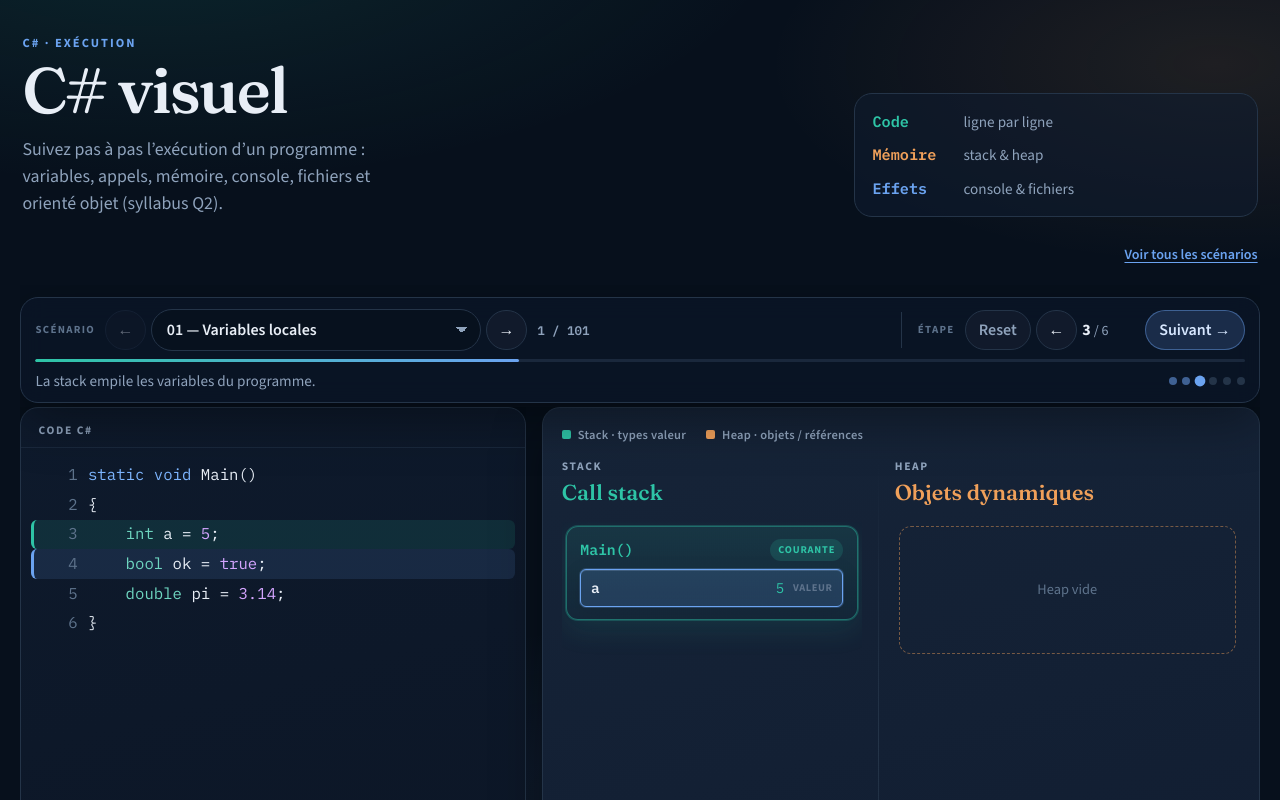
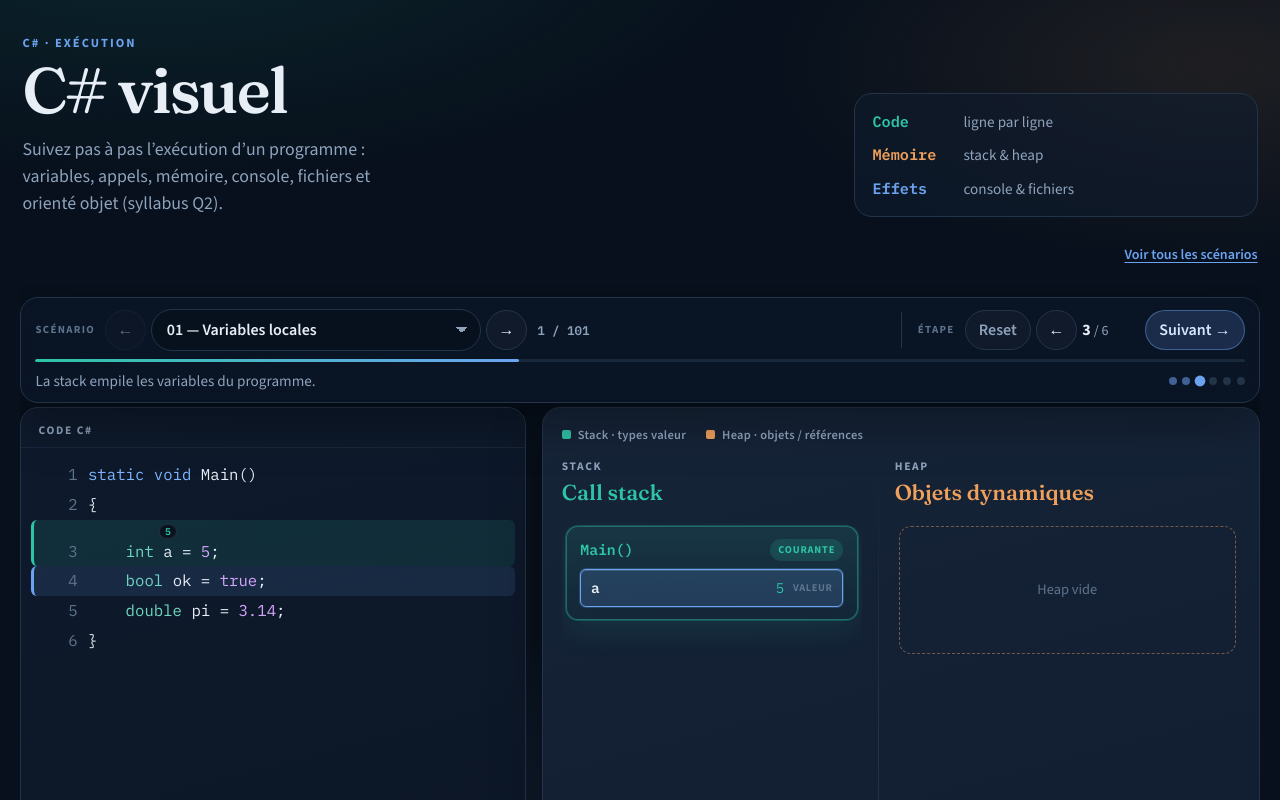
Before and after one commit to fpluquet/csharp-interactif, a Vue app: page /s/locals in a window 1280 px wide. Both pictures are taken after a click on the button "Aller à l’étape de cette ligne". Shown: the top 800 px of the page. Built offline with nearby package versions, Linux system fonts and the light colour scheme.

Commit message:
Enhance CodePanel.vue and ScenarioPlayer.vue: Added support for stack and heap props in CodePanel, improved tokenization logic, and integrated inline value hints. Updated ScenarioPlayer to pass stack and heap data to CodePanel for better context during code execution.

```diff
--- a/src/components/CodePanel.vue
+++ b/src/components/CodePanel.vue
@@ -1,6 +1,7 @@
 <script setup lang="ts">
-import { computed, nextTick, ref, watch } from "vue";
-import type { ReturnFlow } from "../types/memory";
+import { computed, nextTick, ref, toRef, watch } from "vue";
+import { lookupInlineValue, useInlineValues } from "../composables/useInlineValues";
+import type { HeapObject, ReturnFlow, StackFrame } from "../types/memory";
 
 const props = defineProps<{
   lines: string[];
@@ -11,7 +12,14 @@ const props = defineProps<{
   /** Indices de lignes associées à au moins une étape (cliquables). */
   navigableLines?: number[];
   returnFlow?: ReturnFlow;
+  stack?: StackFrame[];
+  heap?: HeapObject[];
 }>();
+
+const bindings = useInlineValues(
+  toRef(() => props.stack ?? []),
+  toRef(() => props.heap ?? []),
+);
 
 const emit = defineEmits<{
   selectLine: [lineIndex: number];
@@ -60,61 +68,160 @@ function onLineKeydown(event: KeyboardEvent, lineIndex: number) {
   }
 }
 
-function tokenize(line: string): { text: string; type: string }[] {
+type Token = { text: string; type: string; value?: string; valueRef?: boolean };
+
+const KEYWORDS = new Set([
+  "static",
+  "void",
+  "public",
+  "private",
+  "protected",
+  "class",
+  "interface",
+  "record",
+  "new",
+  "ref",
+  "out",
+  "in",
+  "return",
+  "if",
+  "else",
+  "switch",
+  "case",
+  "default",
+  "break",
+  "continue",
+  "for",
+  "while",
+  "do",
+  "foreach",
+  "try",
+  "catch",
+  "finally",
+  "throw",
+  "using",
+  "namespace",
+  "virtual",
+  "override",
+  "abstract",
+  "base",
+  "sealed",
+  "params",
+  "where",
+  "get",
+  "set",
+  "init",
+  "yield",
+  "typeof",
+  "is",
+  "as",
+  "this",
+]);
+
+const TYPES = new Set(["int", "bool", "double", "string", "object", "char", "var", "List", "true", "false", "null"]);
+
+function classifyWord(word: string): string {
+  if (KEYWORDS.has(word)) return "keyword";
+  if (TYPES.has(word) && word !== "true" && word !== "false" && word !== "null") return "type";
+  if (word === "true" || word === "false" || word === "null") return "bool";
+  return "ident";
+}
+
+function tokenize(line: string): Token[] {
   const parts = line.split(
-    /(\b(?:static|void|public|private|class|interface|int|bool|double|string|object|char|var|new|true|false|null|List|ref|out|return|if|else|switch|case|default|break|continue|for|while|do|foreach|in|try|catch|finally|throw|using|namespace|virtual|override|abstract|base)\b|"[^"]*"|\d+(?:\.\d+)?[fdm]?|\/\/.*$|[=;{}()[\],.:+*\/%<>!?|&^-])/g,
+    /(\b(?:static|void|public|private|protected|class|interface|record|int|bool|double|string|object|char|var|new|true|false|null|List|ref|out|in|return|if|else|switch|case|default|break|continue|for|while|do|foreach|try|catch|finally|throw|using|namespace|virtual|override|abstract|base|sealed|params|where|get|set|init|yield|typeof|is|as|this)\b|"[^"]*"|\d+(?:\.\d+)?[fdm]?|\/\/.*$|[=;{}()[\],.:+*\/%<>!?|&^-])/g,
   );
 
-  return parts
-    .filter((p) => p !== undefined && p !== "")
-    .map((text) => {
-      if (/^\/\//.test(text)) return { text, type: "comment" };
-      if (/^"(?:[^"]*)"$/.test(text)) return { text, type: "string" };
-      if (
-        /^(static|void|public|private|class|interface|new|ref|out|return|if|else|switch|case|default|break|continue|for|while|do|foreach|in|try|catch|finally|throw|using|namespace|virtual|override|abstract|base)$/.test(
-          text,
-        )
-      ) {
-        return { text, type: "keyword" };
+  const tokens: Token[] = [];
+  for (const text of parts) {
+    if (text === undefined || text === "") continue;
+    if (/^\/\//.test(text)) {
+      tokens.push({ text, type: "comment" });
+      continue;
+    }
+    if (/^"(?:[^"]*)"$/.test(text)) {
+      tokens.push({ text, type: "string" });
+      continue;
+    }
+    if (/^\d+(?:\.\d+)?[fdm]?$/.test(text)) {
+      tokens.push({ text, type: "number" });
+      continue;
+    }
+    if (/^[A-Za-z_][A-Za-z0-9_]*$/.test(text)) {
+      tokens.push({ text, type: classifyWord(text) });
+      continue;
+    }
+    const bits = text.split(/(\b[A-Za-z_][A-Za-z0-9_]*\b)/g);
+    for (const bit of bits) {
+      if (!bit) continue;
+      if (/^[A-Za-z_][A-Za-z0-9_]*$/.test(bit)) {
+        tokens.push({ text: bit, type: classifyWord(bit) });
+      } else {
+        tokens.push({ text: bit, type: "plain" });
       }
-      if (/^(int|bool|double|string|object|char|var|List)$/.test(text)) {
-        return { text, type: "type" };
-      }
-      if (/^(true|false|null)$/.test(text)) return { text, type: "bool" };
-      if (/^\d+(?:\.\d+)?[fdm]?$/.test(text)) return { text, type: "number" };
-      return { text, type: "plain" };
-    });
+    }
+  }
+  return tokens;
 }
 
-type LinePart =
-  | { kind: "tokens"; text: string }
-  | { kind: "rewrite"; before: string; call: string; after: string; value: string; phase: ReturnFlow["phase"] };
+function decorate(text: string, showHints: boolean): Token[] {
+  const tokens = tokenize(text);
+  if (!showHints) return tokens;
+
+  let receiver: string | undefined;
+  return tokens.map((tok) => {
+    const isName = tok.type === "ident" || tok.text === "this";
+    if (isName) {
+      const found = lookupInlineValue(tok.text, receiver, bindings.value);
+      receiver = tok.text;
+      if (found) return { ...tok, value: found.text, valueRef: found.ref };
+      return tok;
+    }
+    if (tok.text === ".") return tok;
+    receiver = undefined;
+    return tok;
+  });
+}
 
 const renderedLines = computed(() => {
   const flow = props.returnFlow;
+  const active = new Set([
+    ...props.highlightLines,
+    ...(props.nextHighlightLines ?? []),
+  ]);
+
   return props.lines.map((line, index) => {
+    const showHints = active.has(index);
+    const tokens = decorate(line, showHints);
+    const hasHints = tokens.some((tok) => tok.value);
+
     if (
       !flow ||
       index !== flow.callLine ||
       (flow.phase !== "replaces" && flow.phase !== "assigned")
     ) {
-      return { index, parts: [{ kind: "tokens" as const, text: line }] };
+      return { index, hasHints, parts: [{ kind: "tokens" as const, tokens }] };
     }
 
     const at = line.indexOf(flow.callExpr);
     if (at < 0) {
-      return { index, parts: [{ kind: "tokens" as const, text: line }] };
+      return { index, hasHints, parts: [{ kind: "tokens" as const, tokens }] };
     }
 
-    const part: LinePart = {
-      kind: "rewrite",
-      before: line.slice(0, at),
-      call: flow.callExpr,
-      after: line.slice(at + flow.callExpr.length),
-      value: flow.value,
-      phase: flow.phase,
+    return {
+      index,
+      hasHints,
+      parts: [
+        {
+          kind: "rewrite" as const,
+          before: decorate(line.slice(0, at), showHints),
+          call: flow.callExpr,
+          after: decorate(line.slice(at + flow.callExpr.length), showHints),
+          value: flow.value,
+          phase: flow.phase,
+        },
+      ],
     };
-    return { index, parts: [part] };
   });
 });
 
@@ -170,6 +277,7 @@ watch(
           'is-executed': isExecuted(row.index),
           'is-upcoming': isUpcoming(row.index),
           'is-navigable': isNavigable(row.index),
+          'has-hints': row.hasHints,
         }"
         :role="isNavigable(row.index) ? 'button' : undefined"
         :tabindex="isNavigable(row.index) ? 0 : undefined"
@@ -181,22 +289,32 @@ watch(
         <code class="code-line__text">
           <template v-for="(part, pi) in row.parts" :key="pi">
             <template v-if="part.kind === 'tokens'">
-              <template v-if="part.text.length">
+              <template v-if="part.tokens.length">
                 <span
-                  v-for="(tok, ti) in tokenize(part.text)"
+                  v-for="(tok, ti) in part.tokens"
                   :key="ti"
-                  :class="`tok tok--${tok.type}`"
-                >{{ tok.text }}</span>
+                  :class="[
+                    `tok tok--${tok.type}`,
+                    { 'has-val': tok.value, 'has-val--ref': tok.valueRef },
+                  ]"
+                >
+                  <span v-if="tok.value" class="tok__hint">{{ tok.value }}</span>{{ tok.text }}
+                </span>
               </template>
               <span v-else>&nbsp;</span>
             </template>
 
             <template v-else>
               <span
-                v-for="(tok, ti) in tokenize(part.before)"
+                v-for="(tok, ti) in part.before"
                 :key="`b-${ti}`"
-                :class="`tok tok--${tok.type}`"
-              >{{ tok.text }}</span>
+                :class="[
+                  `tok tok--${tok.type}`,
+                  { 'has-val': tok.value, 'has-val--ref': tok.valueRef },
+                ]"
+              >
+                <span v-if="tok.value" class="tok__hint">{{ tok.value }}</span>{{ tok.text }}
+              </span>
 
               <span class="rewrite" :data-phase="part.phase">
                 <span class="rewrite__old" title="Appel d’origine">{{ part.call }}</span>
@@ -205,10 +323,15 @@ watch(
               </span>
 
               <span
-                v-for="(tok, ti) in tokenize(part.after)"
+                v-for="(tok, ti) in part.after"
                 :key="`a-${ti}`"
-                :class="`tok tok--${tok.type}`"
-              >{{ tok.text }}</span>
+                :class="[
+                  `tok tok--${tok.type}`,
+                  { 'has-val': tok.value, 'has-val--ref': tok.valueRef },
+                ]"
+              >
+                <span v-if="tok.value" class="tok__hint">{{ tok.value }}</span>{{ tok.text }}
+              </span>
             </template>
           </template>
         </code>
@@ -247,14 +370,21 @@ watch(
 
 .code-line {
   display: grid;
-  grid-template-columns: 2.2rem 1fr;
+  grid-template-columns: 2.2rem minmax(0, 1fr);
+  align-items: end;
   gap: 0.65rem;
   padding: 0.12rem 0.55rem;
   border-radius: var(--radius-sm);
   border-left: 3px solid transparent;
+  overflow: visible;
   transition:
     background var(--duration) var(--ease),
-    border-color var(--duration) var(--ease);
+    border-color var(--duration) var(--ease),
+    padding-top var(--duration) var(--ease);
+
+  &.has-hints {
+    padding-top: 1.2rem;
+  }
 
   &.is-executed {
     background: rgba(46, 196, 166, 0.12);
@@ -288,6 +418,8 @@ watch(
 }
 
 .code-line__text {
+  min-width: 0;
+  overflow: visible;
   white-space: pre;
   color: var(--text);
   font-family: inherit;
@@ -366,4 +498,34 @@ watch(
   color: var(--text-dim);
   font-style: italic;
 }
+
+.tok.has-val {
+  position: relative;
+}
+
+.tok__hint {
+  position: absolute;
+  left: 50%;
+  bottom: calc(100% + 0.12rem);
+  transform: translateX(-50%);
+  padding: 0.06rem 0.32rem;
+  border-radius: 999px;
+  background: rgba(8, 16, 28, 0.88);
+  border: 1px solid rgba(255, 255, 255, 0.1);
+  color: var(--stack);
+  font-size: 0.62em;
+  font-weight: 700;
+  font-family: var(--font-code);
+  line-height: 1.15;
+  letter-spacing: 0.01em;
+  white-space: nowrap;
+  pointer-events: none;
+  max-width: 6.5rem;
+  overflow: hidden;
+  text-overflow: ellipsis;
+}
+
+.tok.has-val--ref .tok__hint {
+  color: var(--heap);
+}
 </style>
--- a/src/components/ScenarioPlayer.vue
+++ b/src/components/ScenarioPlayer.vue
@@ -88,6 +88,8 @@ const nextHighlightLines = computed(() => {
           :next-highlight-lines="nextHighlightLines"
           :navigable-lines="navigableLines"
           :return-flow="currentStep.returnFlow"
+          :stack="currentStep.stack"
+          :heap="currentStep.heap"
           @select-line="gotoLine"
         />
         <Transition name="fade-slide" mode="out-in">
--- /dev/null
+++ b/src/composables/useInlineValues.ts
@@ -0,0 +1,94 @@
+import { computed, type Ref } from "vue";
+import type { HeapObject, StackFrame } from "../types/memory";
+
+export type InlineBinding = {
+  text: string;
+  ref: boolean;
+};
+
+function fieldKey(label: string): string {
+  return label
+    .replace(/[<>]/g, "")
+    .replace(/\s*\([^)]*\)/g, "")
+    .trim();
+}
+
+function formatValue(raw: string): string {
+  const text = raw.replace(/^→\s*/, "").trim();
+  if (text.length <= 18) return text;
+  return `${text.slice(0, 16)}…`;
+}
+
+function isRefValue(slot: { kind?: string; value: string }): boolean {
+  return slot.kind === "ref" || slot.value.startsWith("→") || /^#/.test(slot.value.replace(/^→\s*/, ""));
+}
+
+function fieldsOf(heap: HeapObject[], objectId?: string): Map<string, InlineBinding> {
+  const map = new Map<string, InlineBinding>();
+  if (!objectId) return map;
+  const obj = heap.find((item) => item.id === objectId);
+  if (!obj) return map;
+  for (const field of obj.fields) {
+    const key = fieldKey(field.label);
+    if (!key || !field.value) continue;
+    map.set(key, { text: formatValue(field.value), ref: isRefValue(field) });
+  }
+  return map;
+}
+
+export function collectBindings(stack: StackFrame[], heap: HeapObject[]) {
+  const locals = new Map<string, InlineBinding & { targetId?: string }>();
+  const qualified = new Map<string, InlineBinding>();
+
+  for (const frame of stack) {
+    for (const slot of frame.slots) {
+      if (!slot.name || slot.value === "") continue;
+      const binding = {
+        text: formatValue(slot.value),
+        ref: isRefValue(slot),
+        targetId: slot.targetId,
+      };
+      locals.set(slot.name, binding);
+      const simple = slot.name.split(/\s+/)[0];
+      if (simple && simple !== slot.name) locals.set(simple, binding);
+      const dotted = slot.name.split(".");
+      if (dotted.length === 2) {
+        qualified.set(slot.name, binding);
+        locals.set(dotted[1], binding);
+      }
+    }
+  }
+
+  const top = stack[stack.length - 1];
+  const thisSlot = top?.slots.find((s) => s.name === "this");
+  const thisFields = fieldsOf(heap, thisSlot?.targetId);
+
+  return { locals, qualified, thisFields, heap };
+}
+
+export function lookupInlineValue(
+  name: string,
+  receiver: string | undefined,
+  bindings: ReturnType<typeof collectBindings>,
+): InlineBinding | undefined {
+  if (receiver) {
+    const qualified = bindings.qualified.get(`${receiver}.${name}`);
+    if (qualified) return qualified;
+
+    const owner = bindings.locals.get(receiver);
+    if (owner?.targetId) {
+      const field = fieldsOf(bindings.heap, owner.targetId).get(name);
+      if (field) return field;
+    }
+  }
+
+  const local = bindings.locals.get(name);
+  if (local) return local;
+
+  if (!receiver) return bindings.thisFields.get(name);
+  return undefined;
+}
+
+export function useInlineValues(stack: Ref<StackFrame[]>, heap: Ref<HeapObject[]>) {
+  return computed(() => collectBindings(stack.value, heap.value));
+}
```
